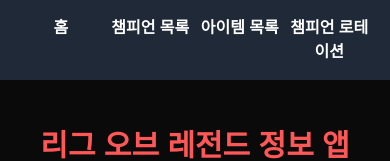
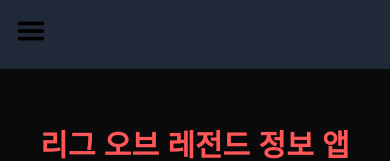
Before and after one commit to adorable-otter/lol-info, a Next.js app: page / in a window 390 px wide. Shown: the top 161 px of the page. Built offline with nearby package versions, Linux system fonts and the light colour scheme.

Commit message:
feat: 뷰포트 너비가 sm 이상일 때만 헤더에 네비게이션을 표시하게 변경, sm 미만일 경우 메뉴 버튼을 노출하고 메뉴 버튼 클릭 시 네이게이션을 노출하는 모달 표시

```diff
--- a/package.json
+++ b/package.json
@@ -5,7 +5,7 @@
   "scripts": {
     "dev": "next dev",
     "build": "next build",
-    "start": "next build && next start",
+    "s": "next build && next start",
     "lint": "next lint"
   },
   "dependencies": {
@@ -17,7 +17,8 @@
     "react": "^18",
     "react-dom": "^18",
     "tailwind-merge": "^2.5.5",
-    "tailwindcss-animate": "^1.0.7"
+    "tailwindcss-animate": "^1.0.7",
+    "zustand": "^5.0.2"
   },
   "devDependencies": {
     "@types/node": "^20",
--- a/src/app/layout.tsx
+++ b/src/app/layout.tsx
@@ -3,6 +3,7 @@
 import './globals.css';
 import Header from '@/components/Header';
 import Providers from './providers';
+import Modal from '@/components/Modal';
 
 const geistSans = localFont({
   src: './fonts/GeistVF.woff',
@@ -27,9 +28,10 @@
 }>) {
   return (
     <html lang="en">
-      <body className={`${geistSans.variable} ${geistMono.variable} antialiased pt-14`}>
+      <body className={`${geistSans.variable} ${geistMono.variable} antialiased pt-14 w-full`}>
         <Header />
         <Providers>{children}</Providers>
+        <Modal />
       </body>
     </html>
   );
--- a/src/components/Header.tsx
+++ b/src/components/Header.tsx
@@ -1,23 +1,27 @@
-import Link from 'next/link';
+'use client';
+
+import Image from 'next/image';
 import React from 'react';
+import Navigation from './Navigation';
+import useModalStore from '@/stores/useModalStore';
 
 const Header = () => {
+  const { isOpen, openModal, closeModal } = useModalStore();
   return (
-    <header className="fixed top-0 w-full text-center p-4 bg-gray-800 text-white font-bold">
-      <nav className="flex ">
-        <Link className="w-1/4" href={'/'}>
-          홈
-        </Link>
-        <Link className="w-1/4" href={'/champions'}>
-          챔피언 목록
-        </Link>
-        <Link className="w-1/4" href={'/items'}>
-          아이템 목록
-        </Link>
-        <Link className="w-1/4" href={'/rotation'}>
-          챔피언 로테이션
-        </Link>
-      </nav>
+    <header className="fixed top-0 w-full p-4 bg-gray-800 text-white font-bold">
+      {!isOpen && (
+        <button className="sm:hidden ml-auto" onClick={openModal}>
+          <Image src={'/menu-btn.png'} width={30} height={30} alt="menu button" />
+        </button>
+      )}
+      {isOpen && (
+        <button className="sm:hidden ml-auto" onClick={closeModal}>
+          <p>x</p>
+        </button>
+      )}
+      <div className="hidden sm:flex">
+        <Navigation />
+      </div>
     </header>
   );
 };
--- /dev/null
+++ b/src/components/Modal.tsx
@@ -0,0 +1,21 @@
+'use client'
+
+import React from 'react';
+import Navigation from './Navigation';
+import useModalStore from '@/stores/useModalStore';
+
+const Modal = () => {
+  const { isOpen } = useModalStore();
+
+  if (!isOpen) return null;
+
+  return (
+    <div className="sm:hidden w-full h-full fixed top-14 left-0 bg-black">
+      <div className="mt-14">
+        <Navigation />
+      </div>
+    </div>
+  );
+};
+
+export default Modal;
--- /dev/null
+++ b/src/components/Navigation.tsx
@@ -0,0 +1,31 @@
+'use client';
+
+import React from 'react';
+import Link from 'next/link';
+import useModalStore from '@/stores/useModalStore';
+
+const Navigation = () => {
+  const { closeModal } = useModalStore();
+
+  const handleLinkClick = () => {
+    closeModal();
+  };
+  return (
+    <nav className="flex flex-col sm:flex-row items-center gap-5 text-center w-full text-white">
+      <Link onClick={handleLinkClick} className="w-1/4" href={'/'}>
+        홈
+      </Link>
+      <Link onClick={handleLinkClick} className="w-1/4" href={'/champions'}>
+        챔피언 목록
+      </Link>
+      <Link onClick={handleLinkClick} className="w-1/4" href={'/items'}>
+        아이템 목록
+      </Link>
+      <Link onClick={handleLinkClick} className="w-1/4" href={'/rotation'}>
+        챔피언 로테이션
+      </Link>
+    </nav>
+  );
+};
+
+export default Navigation;
--- /dev/null
+++ b/src/stores/useModalStore.ts
@@ -0,0 +1,15 @@
+import { create } from 'zustand';
+
+type ModalState = {
+  isOpen: boolean;
+  openModal: () => void;
+  closeModal: () => void;
+};
+
+const useModalStore = create<ModalState>((set) => ({
+  isOpen: false,
+  openModal: () => set(() => ({ isOpen: true })),
+  closeModal: () => set(() => ({ isOpen: false })),
+}));
+
+export default useModalStore;
```
Also changed, not shown: public/menu-btn.png (added), 1 other file (tests, documents, lock files or other folders).
